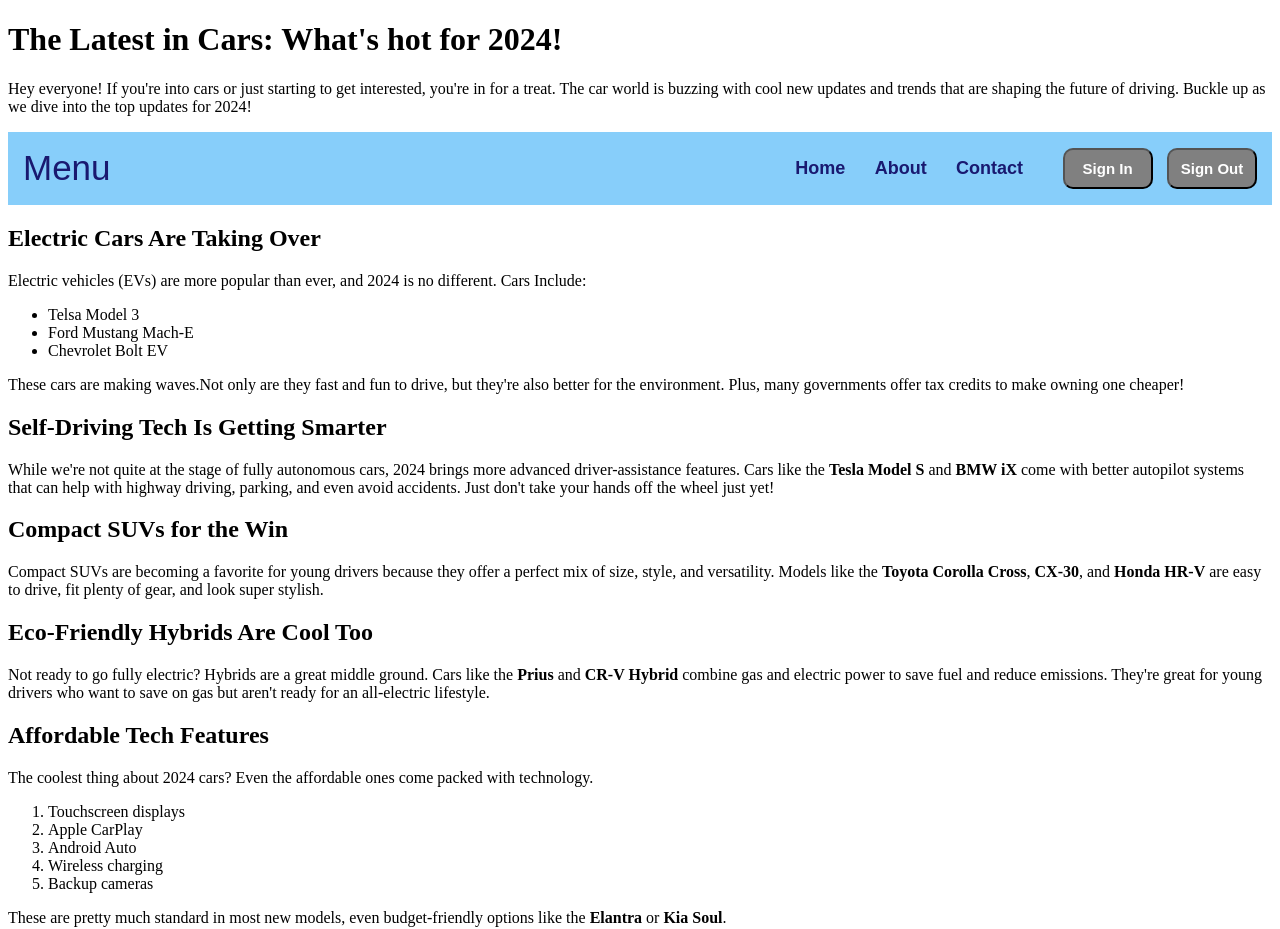
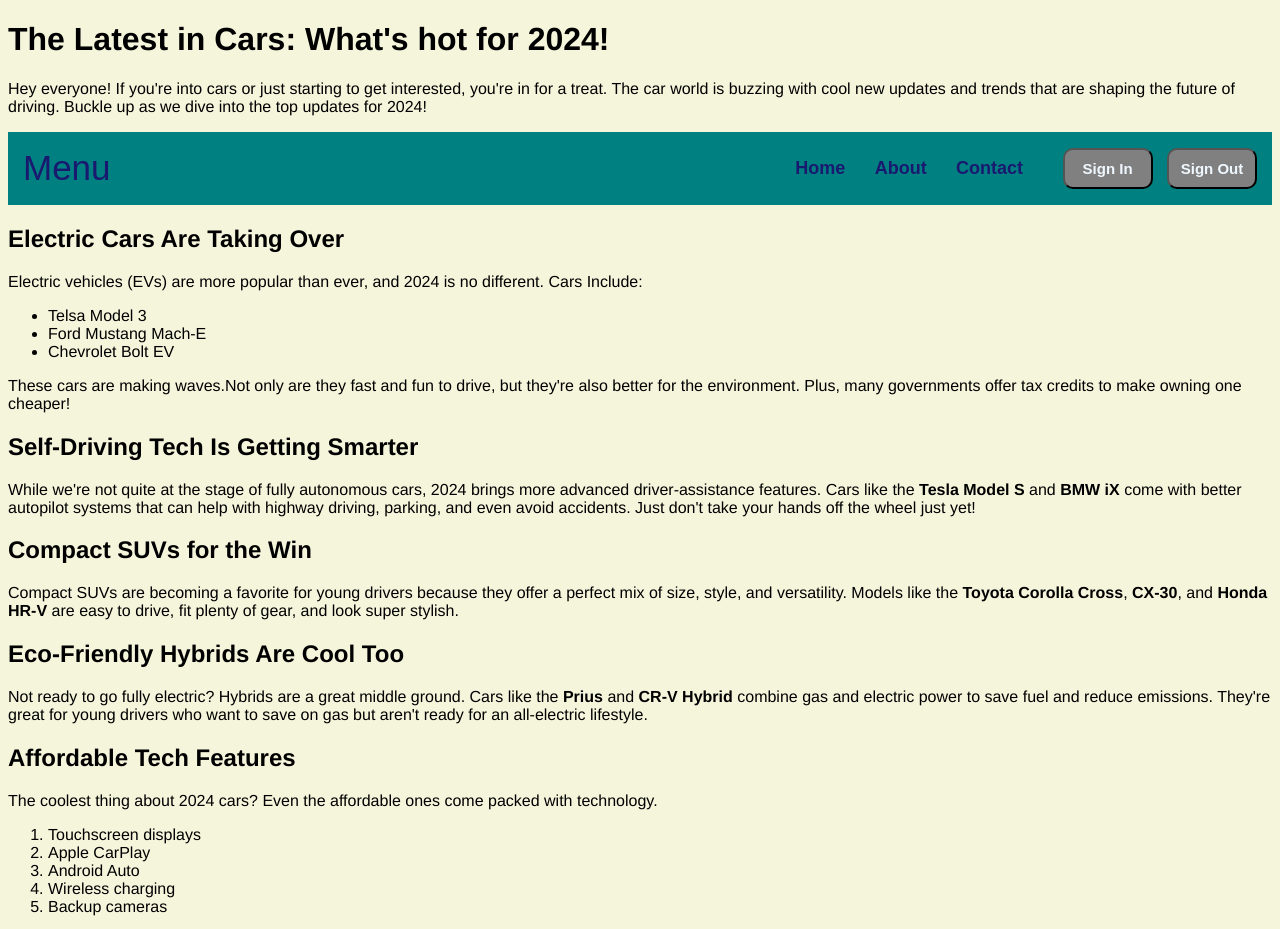
Before and after one commit to justin-ike05/Blog, a plain HTML site: page index.html in a window 1280 px wide. Shown: the top 929 px of the page. Drawn offline with Linux system fonts and the light colour scheme.

Commit message:
feat: add style

```diff
--- a/index.html
+++ b/index.html
@@ -15,7 +15,7 @@
                     text-decoration: none;
                 }
                 .navbar{
-                    background: lightskyblue; font-family: 'Arial'; padding-right: 15px;padding-left: 15px;
+                    background: teal; font-family: 'Arial'; padding-right: 15px;padding-left: 15px;
                 }
                 .navdiv{
                     display: flex; align-items: center; justify-content: space-between;
@@ -35,6 +35,15 @@
                 button a{
                     color: white; font-weight: bold; font-size: 15px;
                 }
+                body{
+                    background-color: beige; font-family: helvetica;
+                }
+                body a{
+                    color:aliceblue
+                }
+
+
+
 
             </style>
             <!--This is the navigation menu which has links to Home, About and  Contact info-->
@@ -44,8 +53,8 @@
                                 <ul>
                 <li><a href="#">Home</a></li>
                 <li><a href="#">About</a></li>
-                <li><a href="#">Contact</a></li>
-                <button><a href="#">Sign In</a></button>
+                <li><a href="./contactinfo.html">Contact</a></li>
+                <button><a href="63">Sign In</a></button>
                 <button><a href="#">Sign Out</a></button>
              </ul>
             </nav>
```
Also changed, not shown: contactinfo.html (added, +10 -0 lines).
